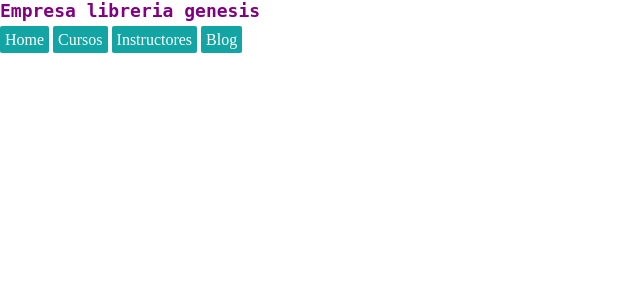
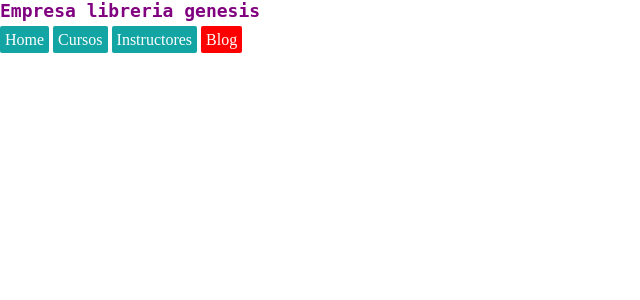
Before and after one commit to irojasc/aprendizaje, a PHP site: page /proy5_especificidad.html in a window 1280 px wide. Shown: the top 300 px of the page, without its empty margins (0-640 px from the left). Run offline with PHP 8.4, Linux system fonts and the light colour scheme.

Commit message:
actualizacion

```diff
--- a/html-css/proyectos_css/css/especificidad1.1.css
+++ b/html-css/proyectos_css/css/especificidad1.1.css
@@ -32,6 +32,6 @@ h1 {
     text-decoration: none;
 }
 
-.blog {
+.nav .blog {
     background-color: red;
 }
```
